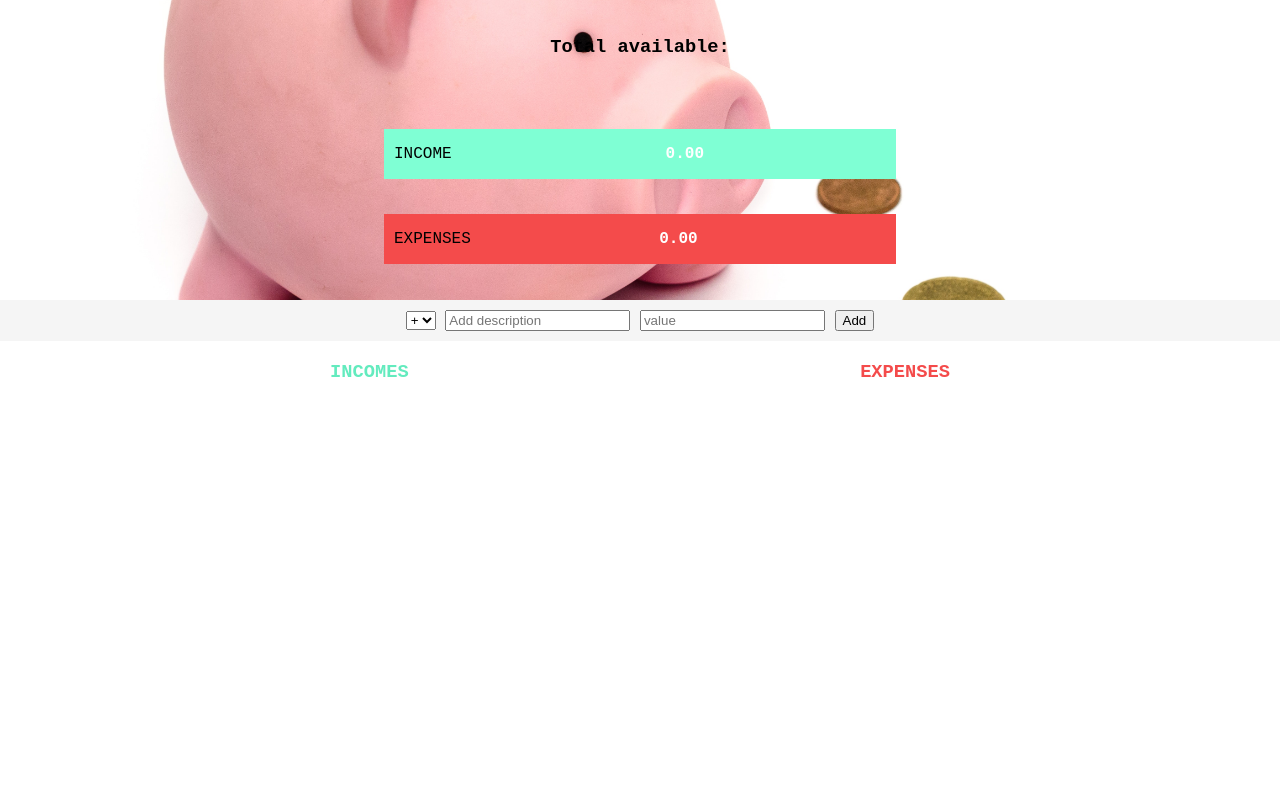
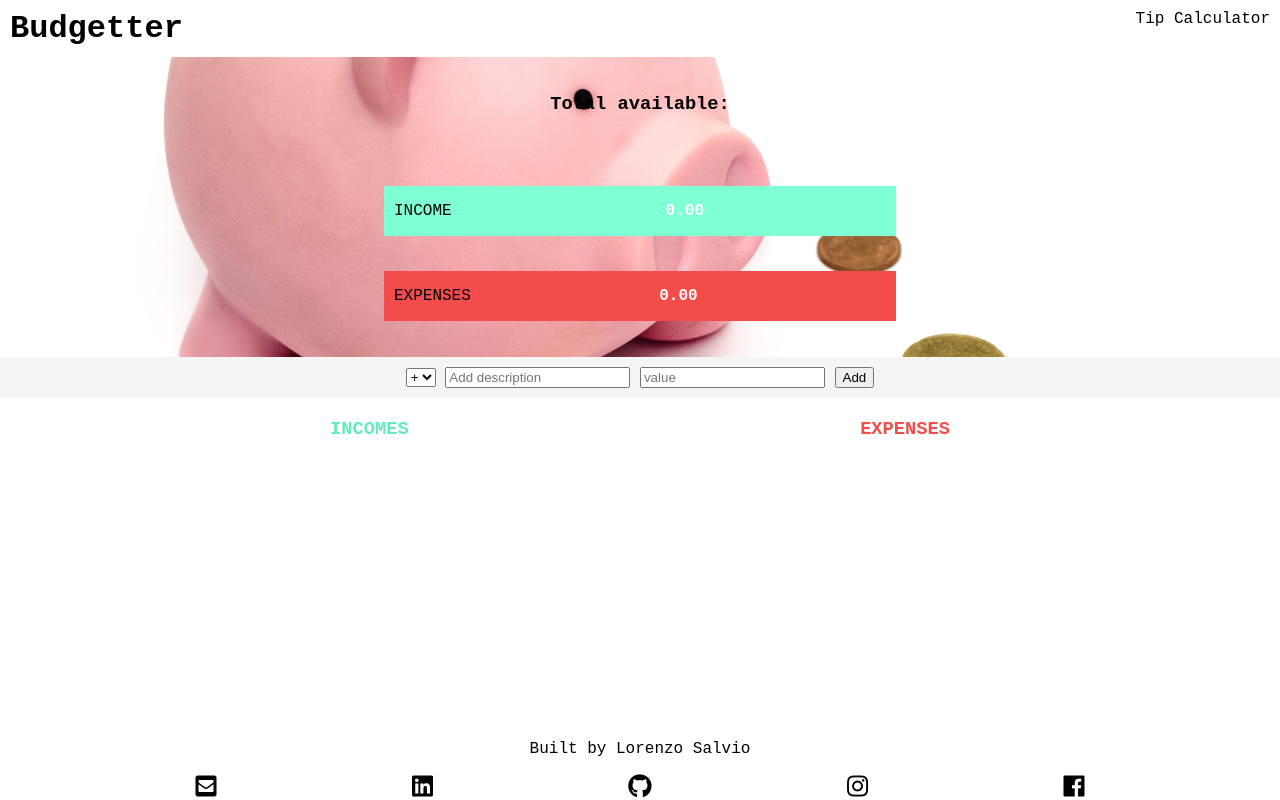
Before and after one commit to salviolorenzo/budgetTool, a plain HTML site: page index.html in a window 1280 px wide. Drawn offline with Linux system fonts and the light colour scheme.

Commit message:
adds classes and footer

```diff
--- a/index.html
+++ b/index.html
@@ -5,12 +5,17 @@
     <meta charset="UTF-8">
     <meta name="viewport" content="width=device-width, initial-scale=1.0">
     <meta http-equiv="X-UA-Compatible" content="ie=edge">
+    <link rel="stylesheet" href="https://use.fontawesome.com/releases/v5.3.1/css/all.css">
     <link rel="stylesheet" href="styles/index.css">
-    <title>Document</title>
+    <title>Budgetter</title>
 </head>
 
 <body>
-    <section class="summary">
+    <header>
+        <h1>Budgetter</h1>
+        <p data-display-switch class="button">Tip Calculator</p>
+    </header>
+    <section class="summary budget">
         <h3 class="balanceHeader" data-budget-header>Total available:</h3>
         <h1 class="total-balance" data-balance></h1>
         <div class="income-total">
@@ -23,7 +28,7 @@
             <p class="percentage" data-percent></p>
         </div>
     </section>
-    <section class="inputs">
+    <section class="inputs budget">
         <form action="" data-form>
             <select name="plusminus" id="" data-select>
                 <option value="+">+</option>
@@ -34,18 +39,26 @@
             <input type="submit" name="submit" id="" value="Add" data-submit>
         </form>
     </section>
-    <section class="balance-sheet">
+    <section class="balance-sheet budget">
         <div class="income" data-add-income>
             <h3>INCOMES</h3>
         </div>
-        <div class="expenses" data-add-expense>
+        <div class="expenses budget" data-add-expense>
             <h3>EXPENSES</h3>
         </div>
     </section>
     <footer>
-
+        <p>Built by Lorenzo Salvio</p>
+        <ul class="contact" id="contact-me">
+            <li><a href="mailto:salviolorenzo@gmail.com"><i class="fas fa-envelope-square"></i></a>
+                <li><a href="https://www.linkedin.com/in/lorenzo-salvio-173210120/"><i class="fab fa-linkedin"></i></a></li>
+                <li><a href="https://github.com/salviolorenzo"><i class="fab fa-github"></i></a></li>
+                <li><a href="https://www.instagram.com/lorenzo.e.salvio/"><i class="fab fa-instagram"></i></a></li>
+                <li><a href="https://www.facebook.com/lorenzo.salvio.9"><i class="fab fa-facebook"></i></a></li>
+        </ul>
     </footer>
     <script src="scripts/index.js"></script>
 </body>
 
+
 </html>
--- a/styles/index.css
+++ b/styles/index.css
@@ -19,6 +19,30 @@ body{
 h1, h2, h3, h4{
     margin: 0;
 }
+
+/* ============================================
+HEADER
+============================================*/
+header{
+    display:flex;
+    justify-content: space-between;
+    padding: 10px;
+}
+
+.button{
+    margin: 0;
+}
+
+.button:hover{
+    cursor: pointer;
+    color: blue ;
+}
+
+.button:active{
+    transform: scale(1.1);
+    transition: transform 0.1s;
+}
+
 
 
 /* ============================================
@@ -110,3 +134,43 @@ BALANCE SHEET
     margin: 10px 0;
     background-color: #f5f5f5;
 }
+
+/* ===================================
+FOOTER
+======================================*/
+
+footer{
+    display:flex;
+    flex-wrap: wrap;
+    width: 100%;
+    align-items: flex-end;
+    position: absolute;
+    bottom: 0;
+}
+
+footer p{
+    width: 100%;
+    text-align: center;
+}
+
+.contact{
+    display: inherit;
+    margin: 0;
+    list-style-type: none;
+    width: 100%;
+    justify-content: space-evenly;
+    padding:0;
+
+}
+
+
+footer i{
+    color: black;
+    font-size: 24px;
+}
+
+footer i:hover{
+    transform: scale(2);
+    transition: transform 0.25s;
+    /* padding-bottom:10px; */
+}
```
